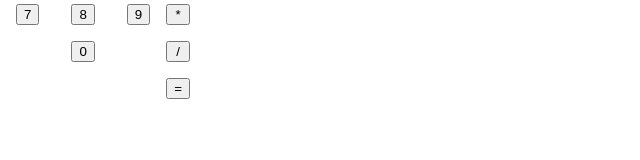
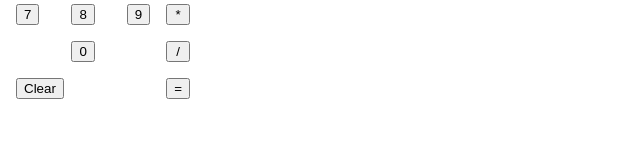
Before and after one commit to g-maanasi/calculator-app, a React (Create React App) app: page / in a window 1280 px wide. Shown: the part 138-298 px from the top of the page, without its empty margins (0-640 px from the left). Built offline with nearby package versions, Linux system fonts and the light colour scheme.

Commit message:
Added Clear Button

```diff
--- a/src/App.js
+++ b/src/App.js
@@ -37,6 +37,10 @@ class App extends React.Component {
         if (buttonVal !== '=') {
           operator = buttonVal;
 
+          if (firstNum.length === 0) {
+            firstNum = solution;
+          }
+
         } else {
           // Calculating new expression
           if (firstNum && secondNum && operator) {
@@ -58,6 +62,7 @@ class App extends React.Component {
               }
             }
           }
+          solution = parseFloat(solution.toPrecision(3));
           document.getElementById('output').innerHTML = solution;
 
           firstNum = '';
@@ -65,6 +70,14 @@ class App extends React.Component {
           operator = '';
         }
       }
+    }
+
+    function onClickClear() {
+      firstNum = '';
+      secondNum = '';
+      operator = '';
+      solution = '';
+      document.getElementById('output').innerHTML = '0';
     }
 
     return (
@@ -91,6 +104,9 @@ class App extends React.Component {
               <div className="row4">
                 <button type="button" value={0} onClick={e => onButton(e)}>0</button>
               </div>
+              <div className="row5">
+                <button type="button" onClick={() => onClickClear()}>Clear</button>
+              </div>
             </div>
 
             <div id='operator-buttons'>
```
